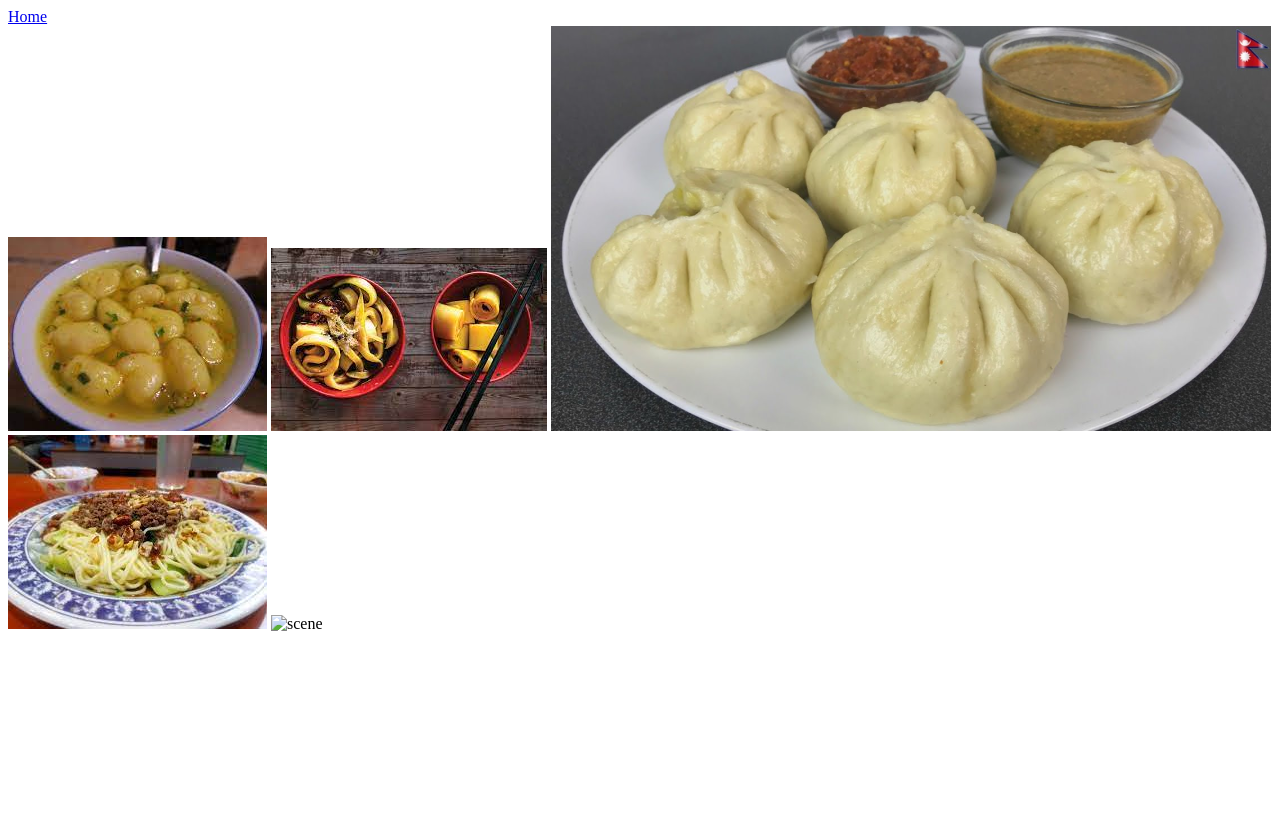
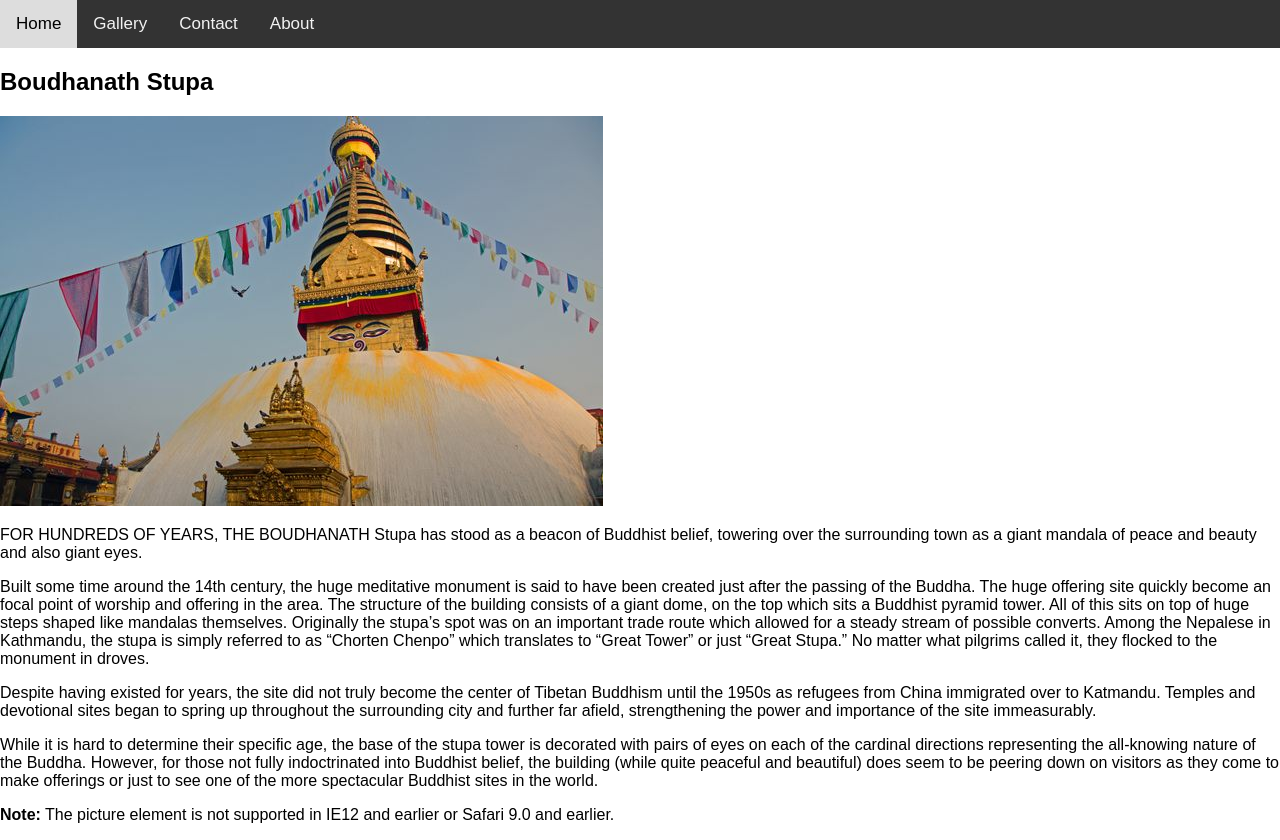
Before and after one commit to SamratGhimire01/website, a plain HTML site: page travel/index.html in a window 1280 px wide. Before the commit the page ends 800 px from the top, so only its background shows below. Drawn offline with Linux system fonts and the light colour scheme.

Commit message:
Add files via upload

```diff
--- a/travel/index.html
+++ b/travel/index.html
@@ -1,21 +1,64 @@
 <!DOCTYPE html>
 <html>
 <head>
-	<meta charset="utf-8">
-	<meta name="viewport" content="width=device-width, initial-scale=1">
-	<title>scene</title>
+<meta name="viewport" content="width=device-width, initial-scale=1">
+<style>
+body
+
+{
+  margin: 0;
+  font-family: Arial, Helvetica, sans-serif;
+}
+
+.topnav {
+  overflow: hidden;
+  background-color: #333;
+}
+
+.topnav a {
+  float: left;
+  color: #f2f2f2;
+  text-align: center;
+  padding: 14px 16px;
+  text-decoration: none;
+  font-size: 17px;
+}
+
+.topnav a:hover {
+  background-color: #ddd;
+  color: black;
+}
+
+.topnav a.active {
+  background-color: #04AA6D;
+  color: white;
+}
+</style>
 </head>
 <body>
-	<nav>
 
-		<a href="front.html">Home</a>
-	</nav>
 
-<img src="image1.jpeg" alt="scene">
-<img src="image2.jpeg" alt="scene">
-<img src="image3.jpeg" alt="scene">
-<img src="image4.jpeg" alt="scene">
-<img src="image5.jpeg" alt="scene">
+<div class="topnav">
+  <a href="index.html">Home</a>
+  <a href="gallery.html.html">Gallery</a>
+  <a href="contact.html">Contact</a>
+  <a href="about.html">About</a>
+</div><h2 style="background-color:white;">Boudhanath Stupa</h2>
+
+<img src="img_boudha.jpeg">
+
+
+<p>FOR HUNDREDS OF YEARS, THE BOUDHANATH Stupa has stood as a beacon of Buddhist belief, towering over the surrounding town as a giant mandala of peace and beauty and also giant eyes.</p>
+<p>Built some time around the 14th century, the huge meditative monument is said to have been created just after the passing of the Buddha. The huge offering site quickly become an focal point of worship and offering in the area. The structure of the building consists of a giant dome, on the top which sits a Buddhist pyramid tower. All of this sits on top of huge steps shaped like mandalas themselves. Originally the stupa’s spot was on an important trade route which allowed for a steady stream of possible converts. Among the Nepalese in Kathmandu, the stupa is simply referred to as “Chorten Chenpo” which translates to “Great Tower” or just “Great Stupa.” No matter what pilgrims called it, they flocked to the monument in droves.
+
+</p>
+<p>Despite having existed for years, the site did not truly become the center of Tibetan Buddhism until the 1950s as refugees from China immigrated over to Katmandu. Temples and devotional sites began to spring up throughout the surrounding city and further far afield, strengthening the power and importance of the site immeasurably.</p>
+<p>While it is hard to determine their specific age, the base of the stupa tower is decorated with pairs of eyes on each of the cardinal directions representing the all-knowing nature of the Buddha. However, for those not fully indoctrinated into Buddhist belief, the building (while quite peaceful and beautiful) does seem to be peering down on visitors as they come to make offerings or just to see one of the more spectacular Buddhist sites in the world.</p>
+
+
+</p>
+<p><strong>Note:</strong> The picture element is not supported in IE12 and earlier or Safari 9.0 and earlier.</p>
+
 
 
 </body>
```
Also changed, not shown: travel/contact.html (+1 -1 lines), travel/gallery.html.html (added, +22 -0 lines).
